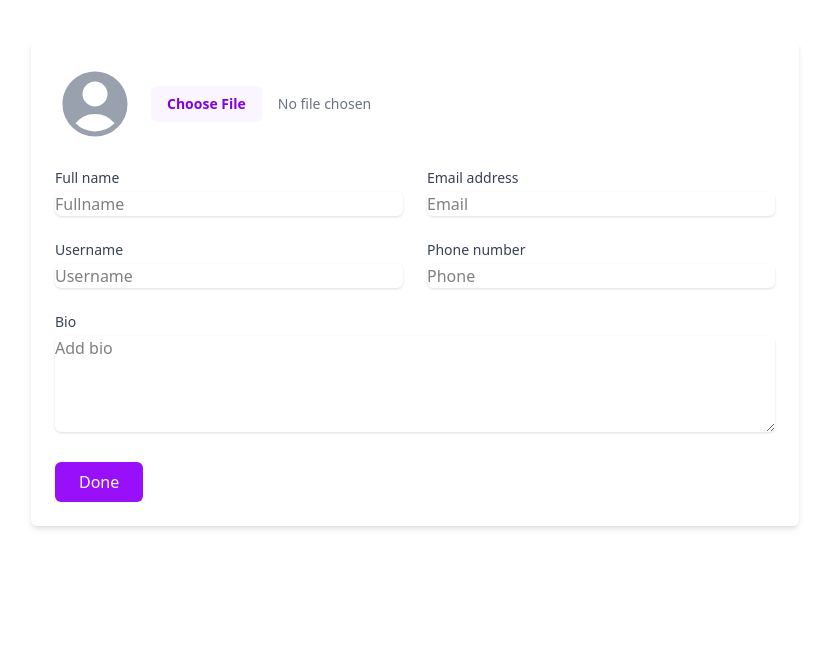
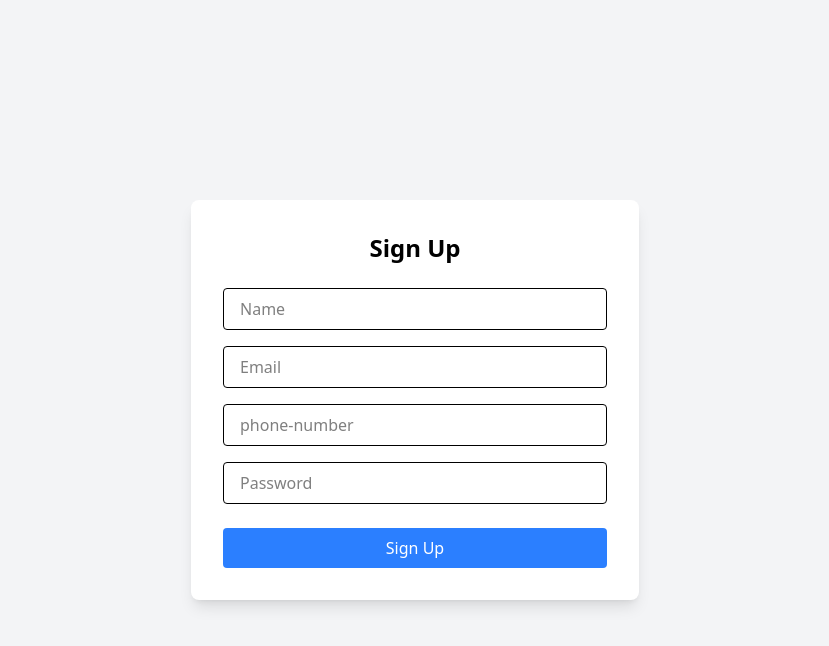
Before and after one commit to vaishnavi185/employee, a React (Vite) app in the folder empdas/: page / in a window 1280 px wide. Shown: the top 646 px of the page, without its empty margins (225-1054 px from the left). Built offline with nearby package versions, Linux system fonts and the light colour scheme.

Commit message:
frontend route added

```diff
--- a/empdas/package.json
+++ b/empdas/package.json
@@ -15,6 +15,7 @@
     "axios": "^1.10.0",
     "react": "^19.1.0",
     "react-dom": "^19.1.0",
+    "react-router-dom": "^7.6.3",
     "tailwindcss": "^4.1.11"
   },
   "devDependencies": {
--- a/empdas/src/App.jsx
+++ b/empdas/src/App.jsx
@@ -1,23 +1,22 @@
 import { useState } from 'react'
-
+import { BrowserRouter as Router, Routes, Route } from 'react-router-dom'
 
 import SignupPage from './components/SignupPage'
 import Login from './components/Login'
 import Formm from './components/Formm'
 import ProfileCard from './components/ProfilePage'
 
-
 function App() {
-  const [count, setCount] = useState(0)
 
   return (
-    <>
-      {/* <SignupPage></SignupPage> */}
-      {/* <Login></Login> */}
-
-      <Formm></Formm>
-      {/* <ProfileCard></ProfileCard> */}
-    </>
+    <Router>
+      <Routes>
+        <Route path='/' element={<SignupPage />} />
+        <Route path='/login' element={<Login />} />
+        <Route path='/form' element={<Formm />} />
+        <Route path='/profile' element={<ProfileCard />} />
+      </Routes>
+    </Router>
   )
 }
 
```
Also changed, not shown: 1 other file (tests, documents, lock files or other folders).
